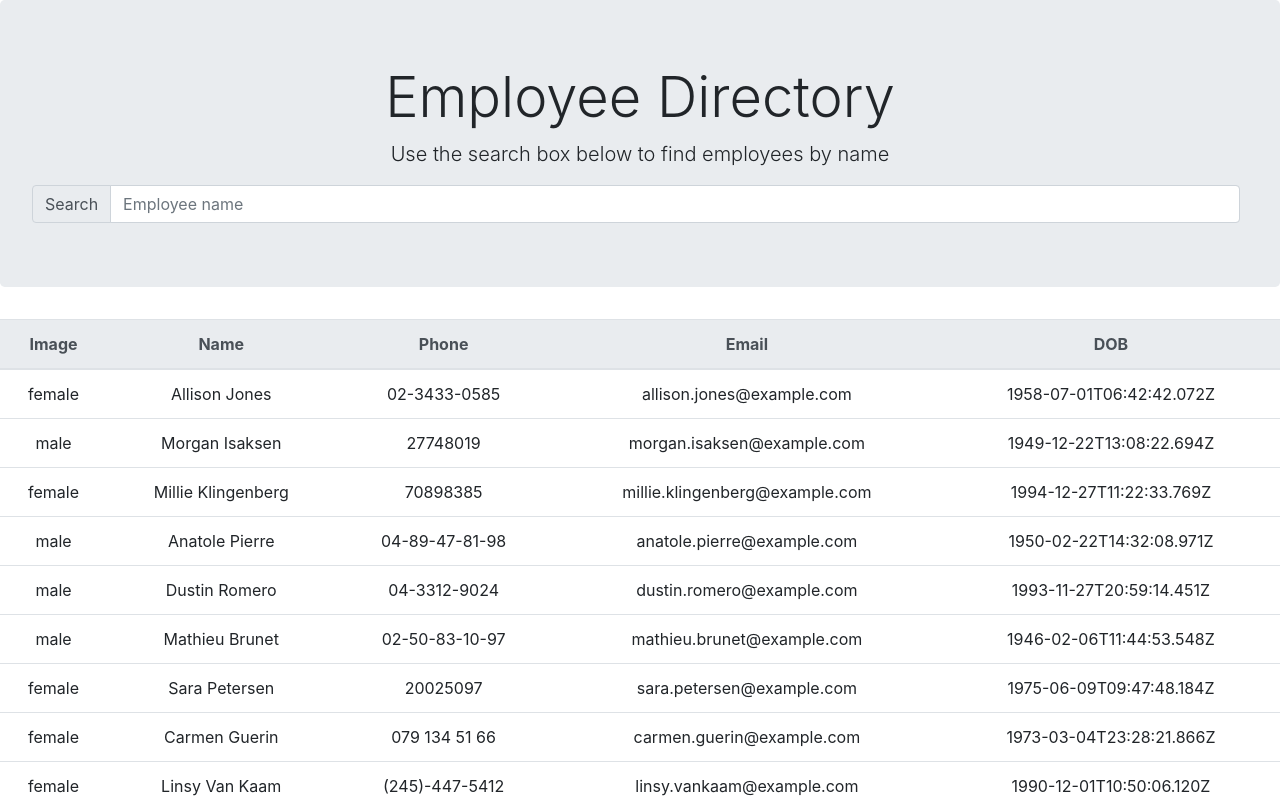
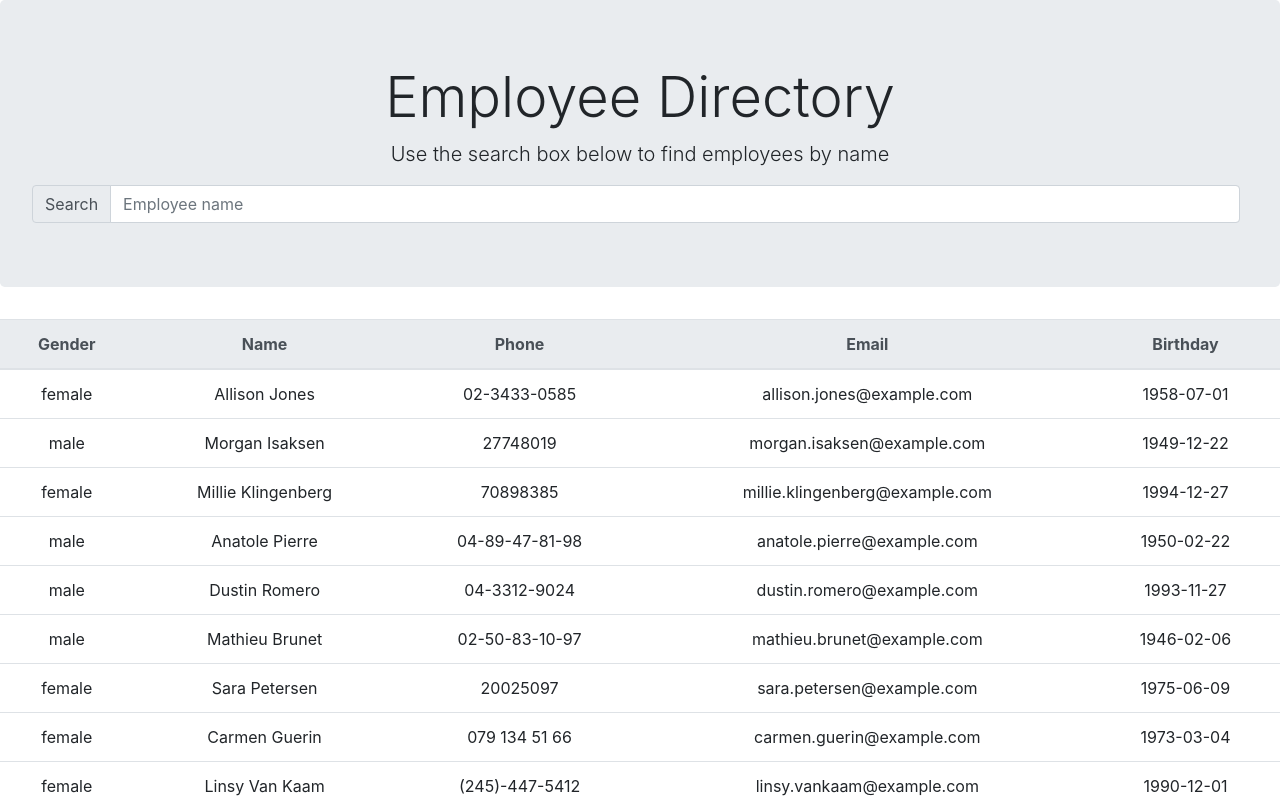
Before and after one commit to ashleydeyoung/employee-directory, a React (Create React App) app: page / in a window 1280 px wide. Shown: the top 800 px of the page. Built offline with nearby package versions, Linux system fonts and the light colour scheme.

Commit message:
split date for DOB

```diff
--- a/src/components/DataTable.js
+++ b/src/components/DataTable.js
@@ -1,22 +1,25 @@
 import React from "react";
 
 const DataTable = (props) => {
-  console.log(props.employees);
-    props.employees.map((employee) => {
-        console.log(employee.name.first)
-        console.log(employee.login.uuid)
+//   console.log(props.employees);
+// props.employees.map((employee) =>
+//     console.log(employee.dob.date)
+// )
 
+function getDate(date) {
+    const dateSplit= date.split("", 10);
+    return dateSplit;
+  }
 
-    })
   return (
     <table className="table">
       <thead className="thead-light">
         <tr>
-          <th scope="col">Image</th>
+          <th scope="col">Gender</th>
           <th scope="col">Name</th>
           <th scope="col">Phone</th>
           <th scope="col">Email</th>
-          <th scope="col">DOB</th>
+          <th scope="col">Birthday</th>
         </tr>
       </thead>
       <tbody>
@@ -29,7 +32,7 @@ const DataTable = (props) => {
               </td>
               <td>{employee.phone}</td>
               <td>{employee.email}</td>
-              <td>{employee.dob.date}</td>
+              <td>{getDate(employee.dob.date)}</td>
             </tr>
 
         ))}
```
